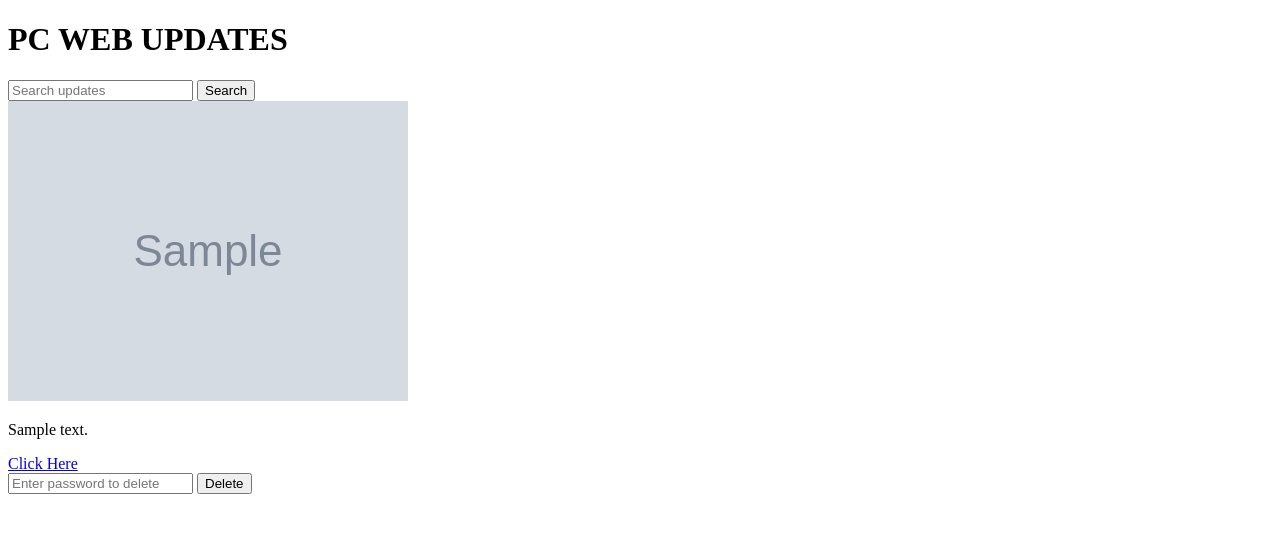
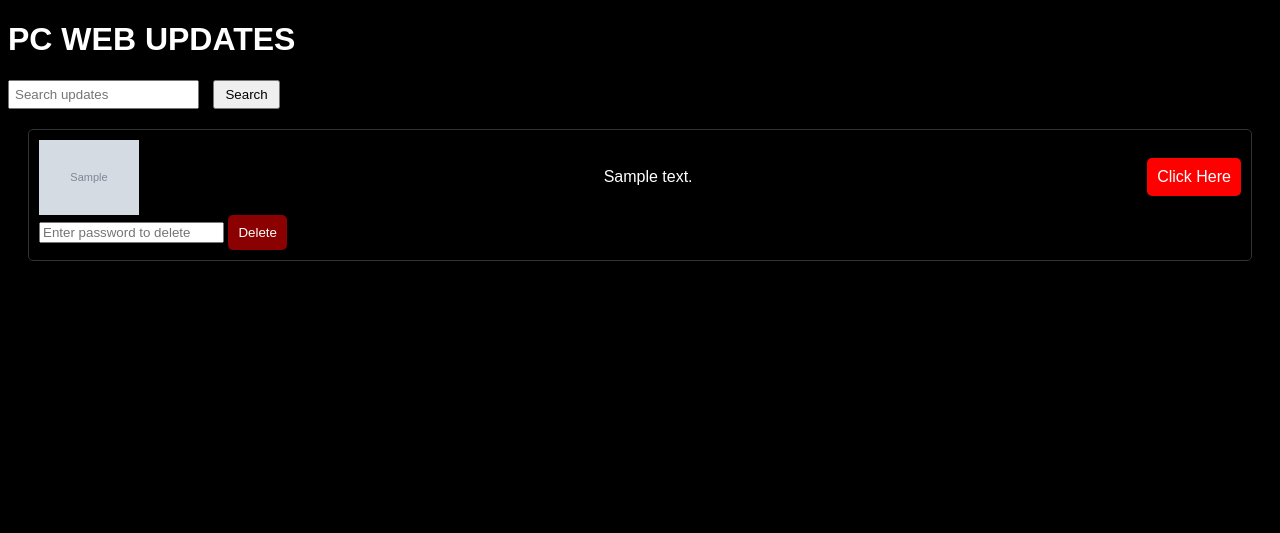
Before and after one commit to pcbotz/my-web, a Flask app: page /updates in a window 1280 px wide. Shown: the top 533 px of the page. Run offline with Flask 3, Linux system fonts and the light colour scheme; grey boxes marked "Sample" are stand-in pictures; a database or web service that is not in the repository returns one stand-in record (values such as "Sample title").

Commit message:
Update style.css

```diff
--- a/static/style.css
+++ b/static/style.css
@@ -1,37 +1,54 @@
-/* Ensure the image in updates is smaller */
-.update-item img {
-    max-width: 300px;
-    height: auto;
-    display: block;
-    margin-bottom: 10px;
+body {
+    background-color: black;
+    color: white;
+    font-family: Arial, sans-serif;
 }
 
-/* Button styles */
-.button {
-    display: inline-block;
-    padding: 10px 20px;
-    text-align: center;
+h1 {
+    color: white;
+}
+
+.update {
+    margin: 20px;
+    padding: 10px;
+    border: 1px solid #333;
+    border-radius: 5px;
+}
+
+.update-content {
+    display: flex;
+    justify-content: space-between;
+    align-items: center;
+}
+
+.update-photo {
+    width: 100px; /* Adjust size as needed */
+    height: auto;
+    margin-right: 10px;
+}
+
+.btn {
+    padding: 10px;
+    border: none;
+    border-radius: 5px;
     color: white;
     text-decoration: none;
-    border-radius: 5px;
-    margin-top: 10px;
+    cursor: pointer;
 }
 
-.button.red {
+.click-here-btn {
     background-color: red;
 }
 
-/* Delete button styling */
-.delete-button {
-    background-color: red;
-    color: white;
-    border: none;
-    padding: 5px 10px;
-    border-radius: 3px;
-    cursor: pointer;
+.delete-btn {
+    background-color: darkred;
+}
+
+form input[type="text"] {
+    padding: 5px;
     margin-right: 10px;
 }
 
-.delete-button:hover {
-    background-color: darkred;
+form button {
+    padding: 5px 10px;
 }
```
